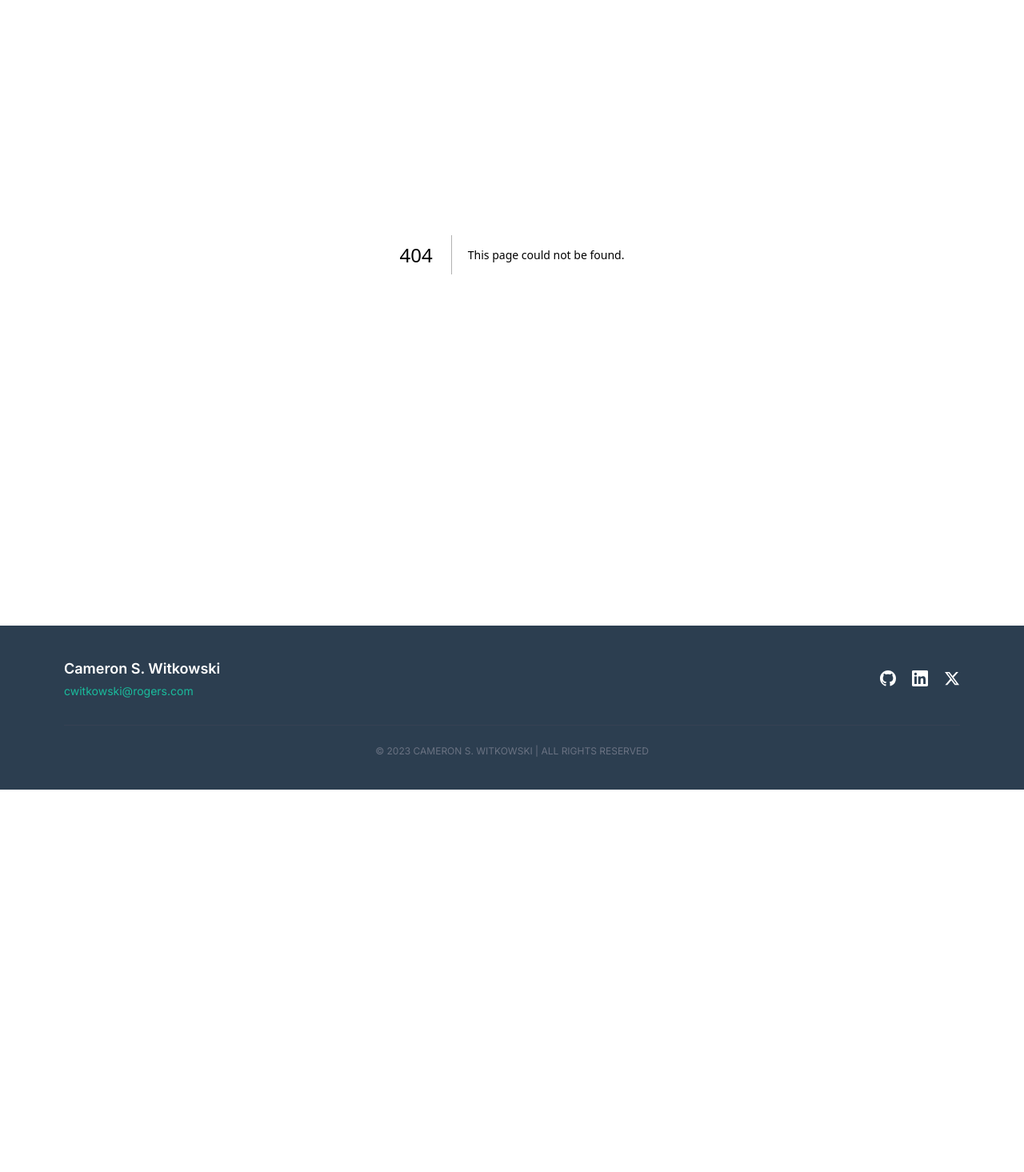
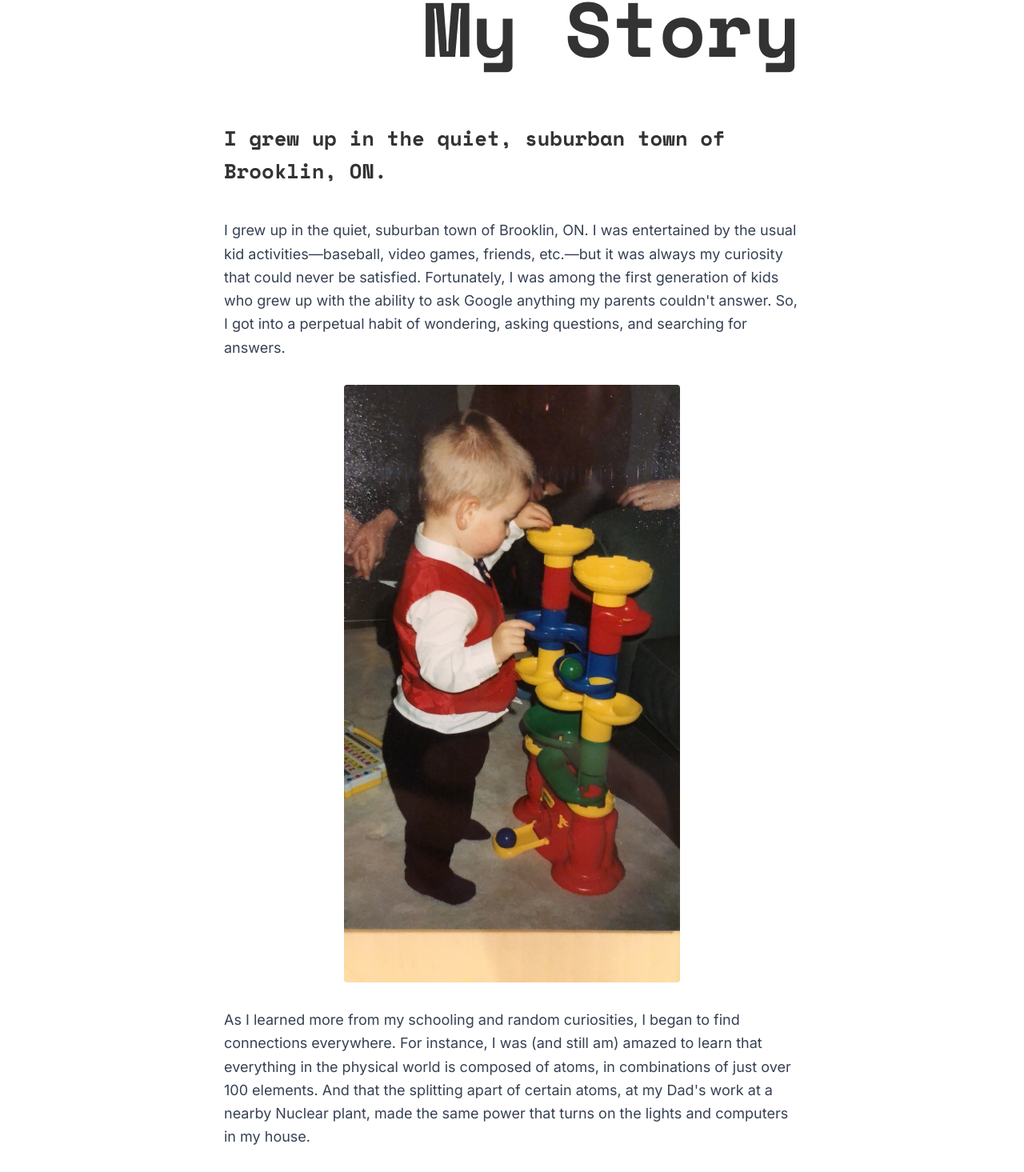
Before and after one commit to VanessaAnneliese/Cameron-witkowski-website, a Next.js app: page /story in a window 1280 px wide. Before the commit this address had no page. Shown: the part 147-1612 px from the top of the page at 80% size. Before the commit the page ends 1134 px from the top, so only its background shows below. Built offline with nearby package versions, Linux system fonts and the light colour scheme.

Commit message:
Add My Story page with images and Read my Story button on homepage

```diff
--- a/src/app/page.tsx
+++ b/src/app/page.tsx
@@ -119,6 +119,13 @@ export default function HomePage() {
               , and read some of my creative{" "}
               <Link href="/writing" className="underline text-[#1abc9c]">writing</Link>.
             </p>
+            <Link
+              href="/story"
+              className="mt-6 inline-block border border-[#1abc9c] text-[#1abc9c] px-6 py-2.5 text-xs font-medium hover:bg-[#1abc9c] hover:text-white transition-colors"
+              style={{ fontFamily: "var(--font-space-mono)" }}
+            >
+              Read my Story
+            </Link>
           </div>
         </div>
       </section>
--- /dev/null
+++ b/src/app/story/page.tsx
@@ -0,0 +1,109 @@
+import Image from "next/image";
+import Link from "next/link";
+
+export default function MyStoryPage() {
+  return (
+    <div className="max-w-3xl mx-auto px-6 py-16">
+
+      {/* Title — right-aligned, large, Space Mono */}
+      <h1
+        className="text-right font-bold mb-16"
+        style={{ fontFamily: "var(--font-space-mono)", fontSize: "clamp(3rem, 10vw, 6rem)", lineHeight: 1.1 }}
+      >
+        My Story
+      </h1>
+
+      {/* Lead sentence — large monospace */}
+      <p
+        className="font-bold mb-10"
+        style={{ fontFamily: "var(--font-space-mono)", fontSize: "clamp(1.25rem, 3vw, 1.6rem)", lineHeight: 1.6 }}
+      >
+        I grew up in the quiet, suburban town of Brooklin, ON.
+      </p>
+
+      {/* Body copy */}
+      <div className="space-y-6 text-gray-700 leading-relaxed text-lg">
+
+        <p>
+          I grew up in the quiet, suburban town of Brooklin, ON. I was entertained by the usual kid
+          activities—baseball, video games, friends, etc.—but it was always my curiosity that could
+          never be satisfied. Fortunately, I was among the first generation of kids who grew up with
+          the ability to ask Google anything my parents couldn&apos;t answer. So, I got into a
+          perpetual habit of wondering, asking questions, and searching for answers.
+        </p>
+
+        <div className="flex justify-center my-8">
+          <Image
+            src="/images/baby.jpg"
+            alt="Cameron as a child"
+            width={420}
+            height={320}
+            className="object-cover rounded"
+          />
+        </div>
+
+        <p>
+          As I learned more from my schooling and random curiosities, I began to find connections
+          everywhere. For instance, I was (and still am) amazed to learn that everything in the
+          physical world is composed of atoms, in combinations of just over 100 elements. And that
+          the splitting apart of certain atoms, at my Dad&apos;s work at a nearby Nuclear plant, made
+          the same power that turns on the lights and computers in my house.
+        </p>
+
+        <p>
+          Throughout high school I fell in love with the maths and sciences. I soon came to believe
+          these were the best tools humanity had to understand the world around us. I chose to pursue
+          engineering for its integration of these fields with design and creation. After two years of
+          general subject matter in the Engineering Science program, I decided to specialize in
+          robotics for its synthesis of many different fields, including AI. I see a future marked by
+          the widespread use of engineered, intelligent systems. As I look to the future, I hope to
+          march straight to the frontier. All in all, what I plan to do with my life stems from my
+          very conception of what life is.
+        </p>
+
+        <p>
+          Of course, there are many definitions, and everyone has their own view. There is the
+          biologist&apos;s that it consists in organisms made of dividing cells. There is the everyday
+          definition of life as the condition of existence, as you might sigh and utter after a
+          difficult day: &ldquo;well, that&apos;s life&rdquo;. There is its characterization as the
+          opposite of death and destruction, as in the word &ldquo;lively&rdquo;. And there is the
+          thing one intuitively feels that they possess, often referred to by the phrase
+          &ldquo;my life&rdquo;.
+        </p>
+
+        <p>
+          I see these all as mere perspectives, points of view, or ways of looking at the same one
+          thing—the thing we all have in common, that is, life. And considered in this way, biology,
+          psychology, philosophy, neuroscience, and so much more, are seen to simply study aspects of
+          this one life. So in my eyes, the design of intelligent systems, with robotics or AI, is
+          not about economy, or glamour, or financial gain, but about the proliferation and
+          flourishing of life. And as our machines become increasingly life-like, their sources of
+          inspiration approach the very source of life—with neural networks, walking robots, and
+          logic devices all prime examples.
+        </p>
+
+        <div className="flex justify-center my-8">
+          <Image
+            src="/images/computer_construct.png"
+            alt="Computer construct"
+            width={500}
+            height={380}
+            className="object-contain rounded"
+          />
+        </div>
+
+        <p>
+          But where is this all going, and for what end do I ultimately aspire? The destination is
+          nothing but the very source, and the end is just the beginning.
+        </p>
+
+      </div>
+
+      <div className="mt-12 pt-8 border-t border-gray-200">
+        <Link href="/" className="text-[#1abc9c] hover:text-[#16a085] font-semibold transition-colors">
+          ← Back to Home
+        </Link>
+      </div>
+    </div>
+  );
+}
```
Also changed, not shown: public/images/baby.jpg (added), 1 other file (tests, documents, lock files or other folders).
